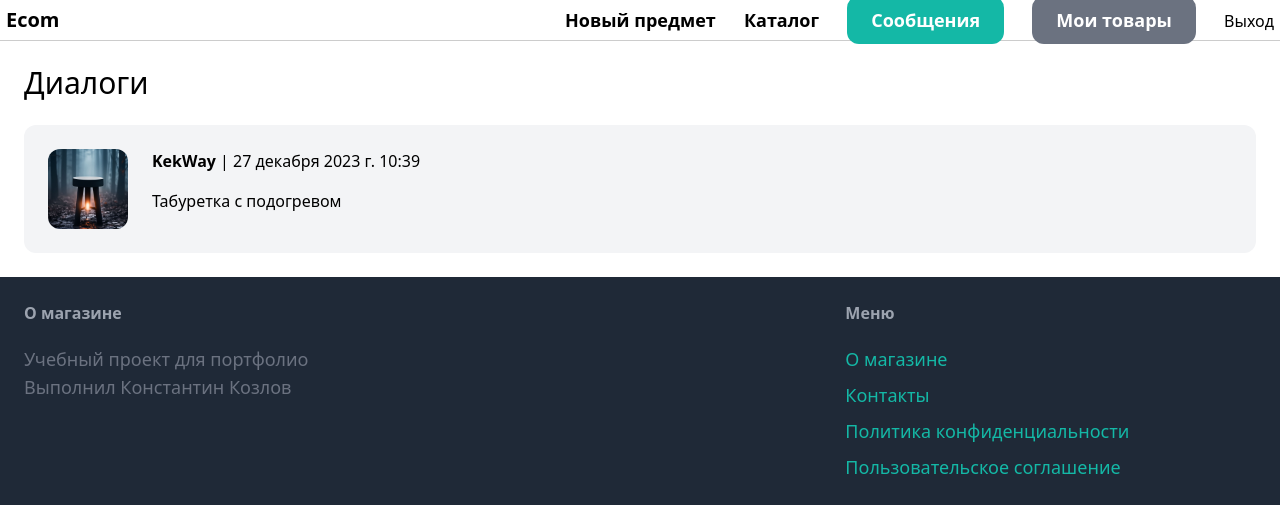
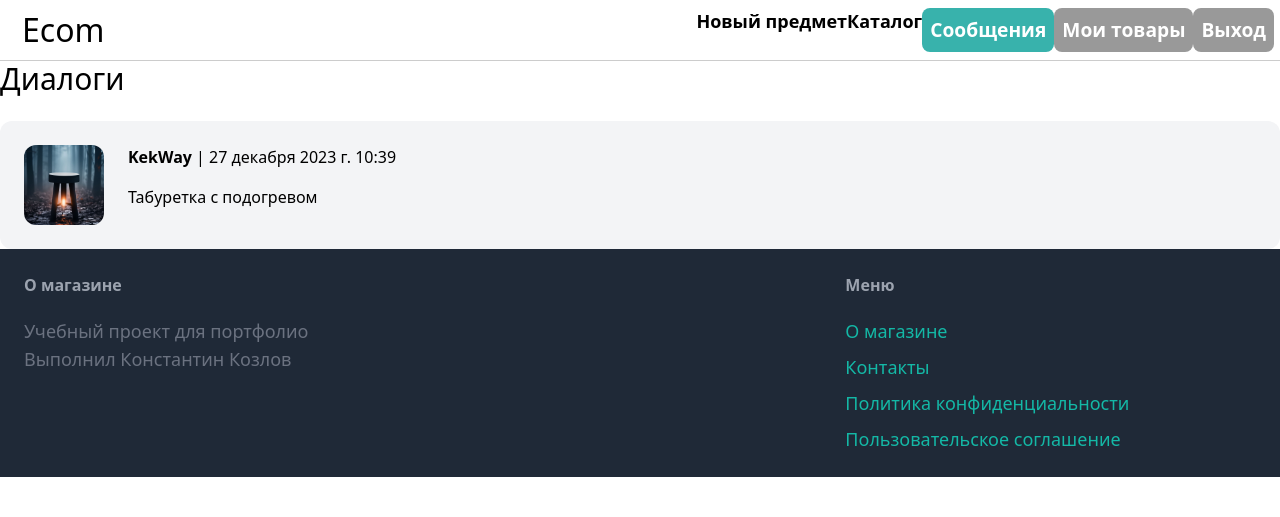
Before and after one commit to ThisIsKekWay/marketplace, a Django app: page /inbox/ in a window 1280 px wide. Shown: the top 517 px of the page. Run offline with Django 5.2, Linux system fonts and the light colour scheme; a user stored in the database is signed in; data comes from the database, SQL or seed files in the repository; some libraries are stand-ins or nearby versions.

Commit message:
adaptive layout begining

```diff
--- a/Ecom/Ecom/settings.py
+++ b/Ecom/Ecom/settings.py
@@ -25,7 +25,7 @@ SECRET_KEY = 'django-insecure-)5#z6mkn6emavsle@awc+z+58-l2x))$7j_ip@jdk-yk2rrp17
 # SECURITY WARNING: don't run with debug turned on in production!
 DEBUG = True
 
-ALLOWED_HOSTS = ['192.168.0.109', 'localhost', '127.0.0.1']
+ALLOWED_HOSTS = ['192.168.0.4', 'localhost', '127.0.0.1']
 LOGIN_URL = '/login/'
 LOGIN_REDIRECT_URL = '/'
 LOGOUT_REDIRECT_URL = '/'
@@ -121,7 +121,7 @@ USE_TZ = True
 # Static files (CSS, JavaScript, Images)
 # https://docs.djangoproject.com/en/5.0/howto/static-files/
 
-STATIC_URL = 'static/'
+STATIC_URL = '/static/'
 
 STATICFILES_DIRS = [
    os.path.join(BASE_DIR, "static"),
--- a/Ecom/core/templates/core/base.html
+++ b/Ecom/core/templates/core/base.html
@@ -9,26 +9,26 @@
     <title>{% block title %} {% endblock %} | Ecom </title>
 </head>
 <body>
+
 <nav class="nav_menu">
-    <a href="/" class="text-xl font-semibold">Ecom</a>
-    <div class="space-x-6">
-        <a href="{%  url 'item:new' %}" class="text-lg font-semibold hover:text-gray-500">Новый предмет</a>
-        <a href="{%  url 'item:items' %}" class="text-lg font-semibold hover:text-gray-500">Каталог</a>
+    <a href="/" class="logo">Ecom</a>
+    <div class="nav_complex">
+        <a href="{%  url 'item:new' %}" class="nav_hrefs">Новый предмет</a>
+        <a href="{%  url 'item:items' %}" class="nav_hrefs">Каталог</a>
         {% if request.user.is_authenticated %}
             <a href="{% url 'conversation:inbox' %}"
-                class="px-6 py-3 text-lg font-semibold bg-teal-500 text-white rounded-xl hover:bg-teal-700">Сообщения</a>
+                class="nav_buttons_teal">Сообщения</a>
             <a href="{% url 'dashboard:index' %}"
-                class="px-6 py-3 text-lg font-semibold bg-gray-500 text-white rounded-xl hover:bg-gray-700">Мои товары</a>
-            <a href="{% url 'core:logout' %}">Выход</a>
+                class="nav_buttons_gray">Мои товары</a>
+            <a href="{% url 'core:logout' %}" class="nav_buttons_gray">Выход</a>
         {% else %}
             <a href="{% url 'core:signup' %}"
-                class="px-6 py-3 text-lg font-semibold bg-teal-500 text-white rounded-xl hover:bg-teal-700">Регистрация</a>
+                class="nav_buttons_teal">Регистрация</a>
             <a href="{% url 'core:login' %}"
-                class="px-6 py-3 text-lg font-semibold bg-gray-500 text-white rounded-xl hover:bg-gray-700">Вход</a>
+                class="nav_buttons_gray">Вход</a>
         {% endif %}
     </div>
 </nav>
-<div class="px-6 py-6">
     {% block content %}
     {% endblock %}
 </div>
--- a/Ecom/static/css/style_base.css
+++ b/Ecom/static/css/style_base.css
@@ -1,10 +1,63 @@
 .nav_menu {
-    padding-top: 6px;
-    padding-bottom: 6px;
-    padding-left: 6px;
-    padding-right: 6px;
+    padding: 6px;
     display: flex;
     justify-content: space-between;
     align-items: center;
     border-bottom: 1px solid #ccc;
 }
+.nav_hrefs {
+    font-size: large;
+    font-weight: 600;
+}
+
+.nav_hrefs:hover {
+    color: #38b2ac;
+}
+
+.logo {
+    font-size: 2rem;
+    padding-left: 1rem;
+}
+
+.logo:hover {
+    color: #38b2ac;
+}
+
+.nav_buttons_teal {
+    padding: 0.5rem;
+    font-size: larger;
+  font-weight: 600;
+  background-color: #38b2ac;
+  color: #ffffff;
+  border-radius: 0.5rem;
+}
+
+.nav_buttons_teal:hover {
+  background-color: #276b63;
+}
+
+.nav_buttons_gray {
+    padding: 0.5rem;
+    font-size: larger;
+  font-weight: 600;
+  background-color: #999999;
+  color: #ffffff;
+  border-radius: 0.5rem;
+}
+
+.nav_buttons_gray:hover {
+  background-color: #444444;
+}
+
+@media screen and (min-width: 769px) {
+    .nav_complex {
+        display: flex;
+        justify-content: space-between;
+    }
+}
+
+@media screen and (max-width: 768px) {
+  .nav_complex {
+    flex-wrap: wrap;
+  }
+}
```
